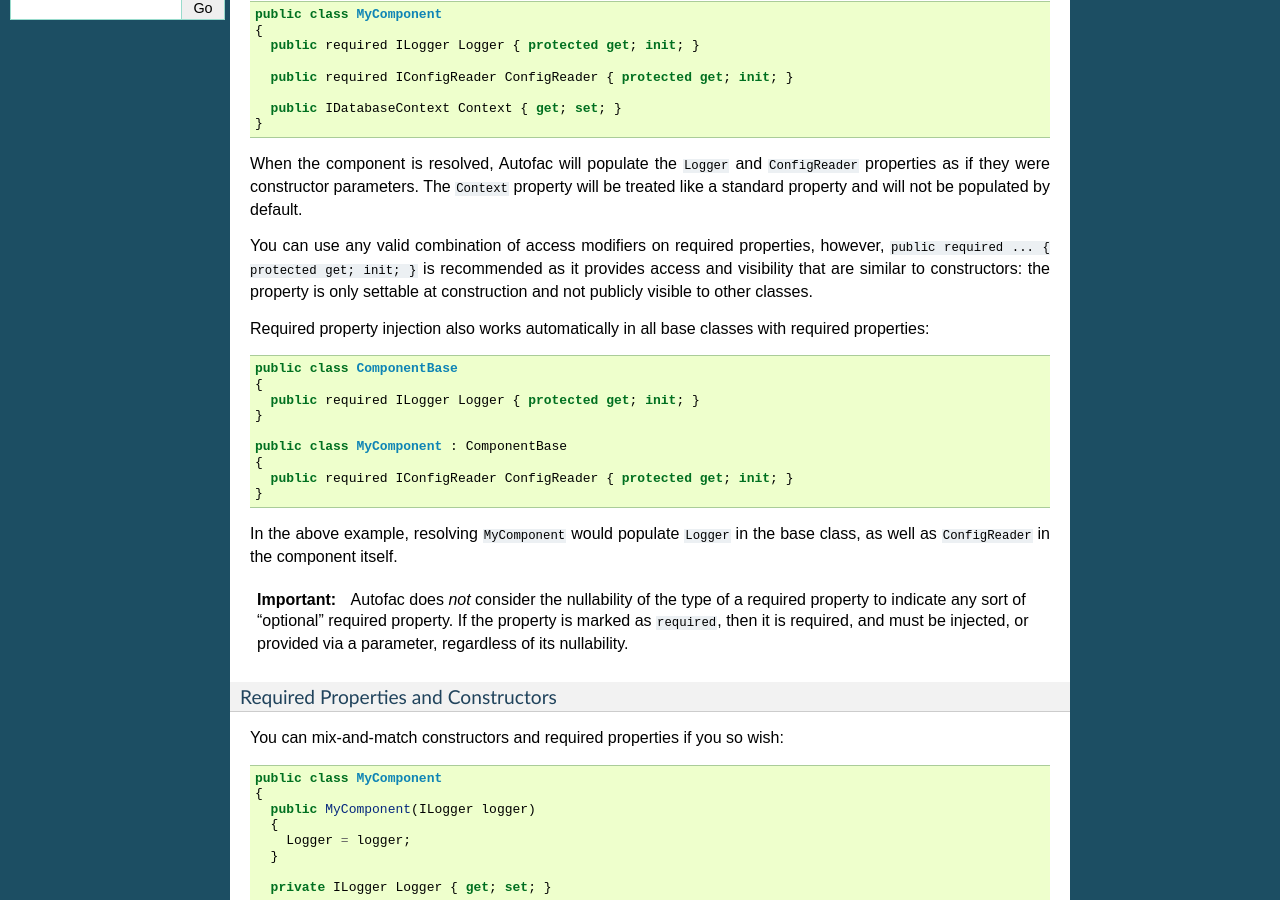
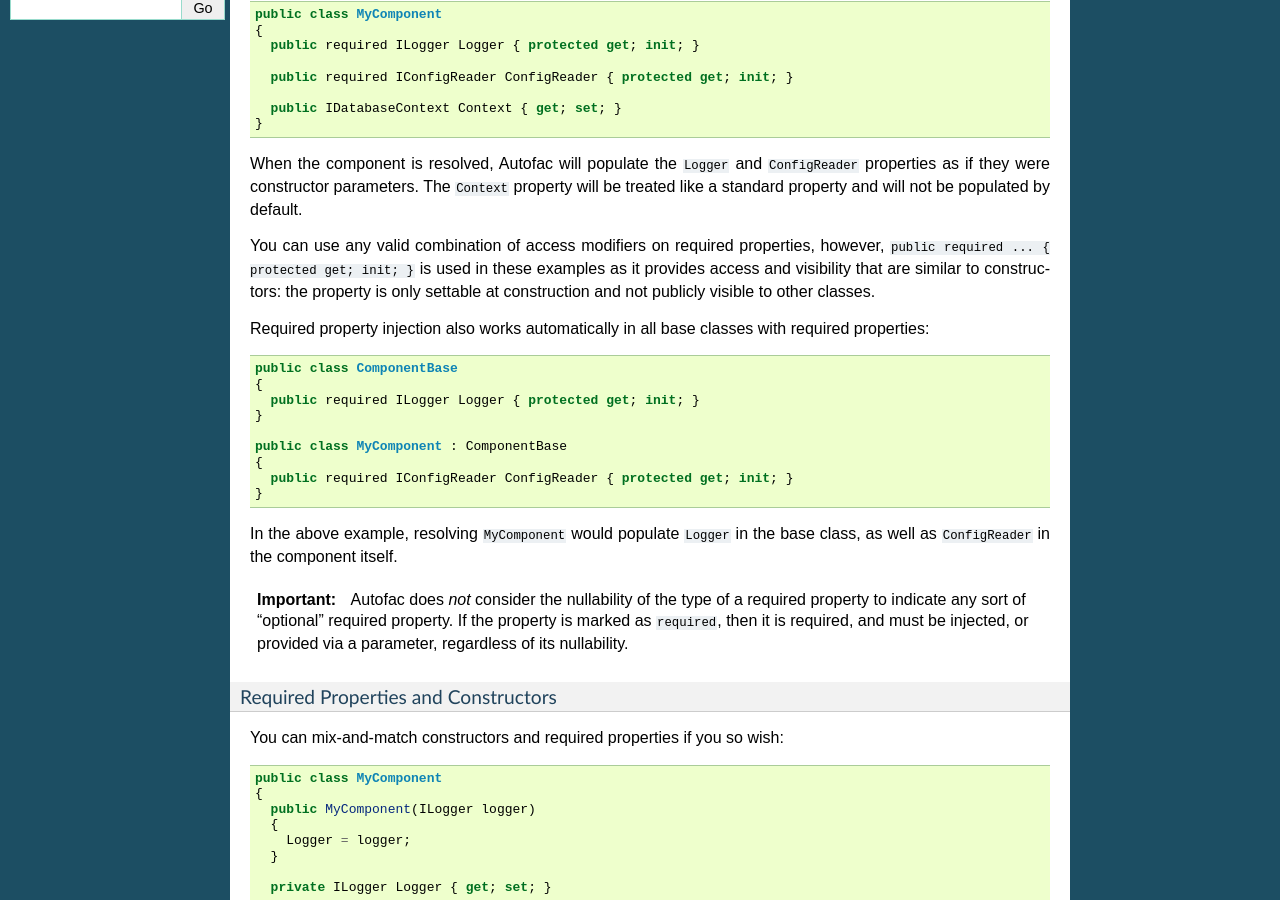
Before and after one commit to autofac/Documentation, a Sphinx documentation site: the page built from docs/register/prop-method-injection.rst, in a window 1280 px wide and 900 px high, scrolled down 593 px. Built offline with Sphinx 7.4.7, drawn with Linux system fonts in a browser that asks for light colours.

Commit message:
Update prop-method-injection.rst
remove recommendation and simply describe reasoning.

```diff
--- a/docs/register/prop-method-injection.rst
+++ b/docs/register/prop-method-injection.rst
@@ -41,7 +41,7 @@ For example, given the following type:
 
 When the component is resolved, Autofac will populate the ``Logger`` and ``ConfigReader`` properties as if they were constructor parameters. The ``Context`` property will be treated like a standard property and will not be populated by default.
 
-You can use any valid combination of access modifiers on required properties, however, ``public required ... { protected get; init; }`` is recommended as it provides access and visibility that are similar to constructors: the property is only settable at construction and not publicly visible to other classes.
+You can use any valid combination of access modifiers on required properties, however, ``public required ... { protected get; init; }`` is used in these examples as it provides access and visibility that are similar to constructors: the property is only settable at construction and not publicly visible to other classes.
 
 Required property injection also works automatically in all base classes with required properties:
 
```
